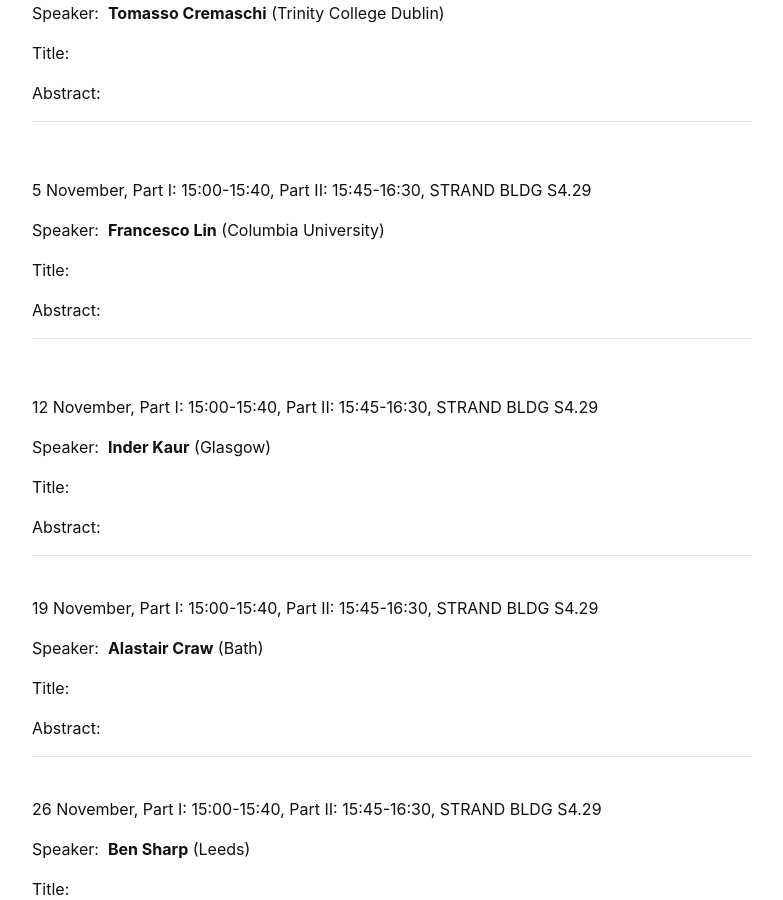
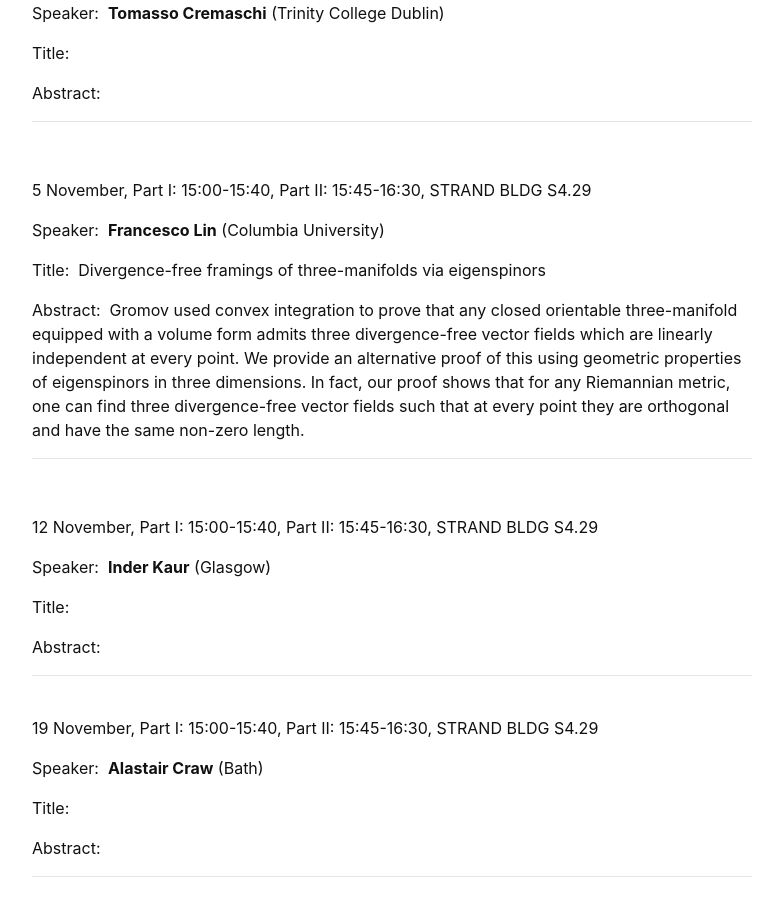
Before and after one commit to kcl-geometry-seminar/kcl-geometry-seminar.github.io, a Jekyll site: the page built from pages/index.md, in a window 1280 px wide and 900 px high, scrolled down 1997 px. Shown: the whole window, without its empty margins (248-1031 px from the left). Built offline with Jekyll 4.4.1, drawn with Linux system fonts in a browser that asks for light colours; formulas are drawn with MathJax 3; a script that is not in the unit is left out.

Commit message:
Update index.md
updated the title and abstract for Francesco Lin's talk.

```diff
--- a/pages/index.md
+++ b/pages/index.md
@@ -85,9 +85,17 @@ Abstract:&nbsp;
 
 Speaker:&nbsp; **Francesco Lin** (Columbia University)
 
-Title:&nbsp;
+Title:&nbsp; Divergence-free framings of three-manifolds via eigenspinors
 
-Abstract:&nbsp;
+
+Abstract:&nbsp; Gromov used convex integration to prove that any closed
+orientable three-manifold equipped with a volume form admits three
+divergence-free vector fields which are linearly independent at every
+point. We provide an alternative proof of this using geometric
+properties of eigenspinors in three dimensions. In fact, our proof
+shows that for any Riemannian metric, one can find three
+divergence-free vector fields such that at every point they are
+orthogonal and have the same non-zero length.
 
 
 
```
